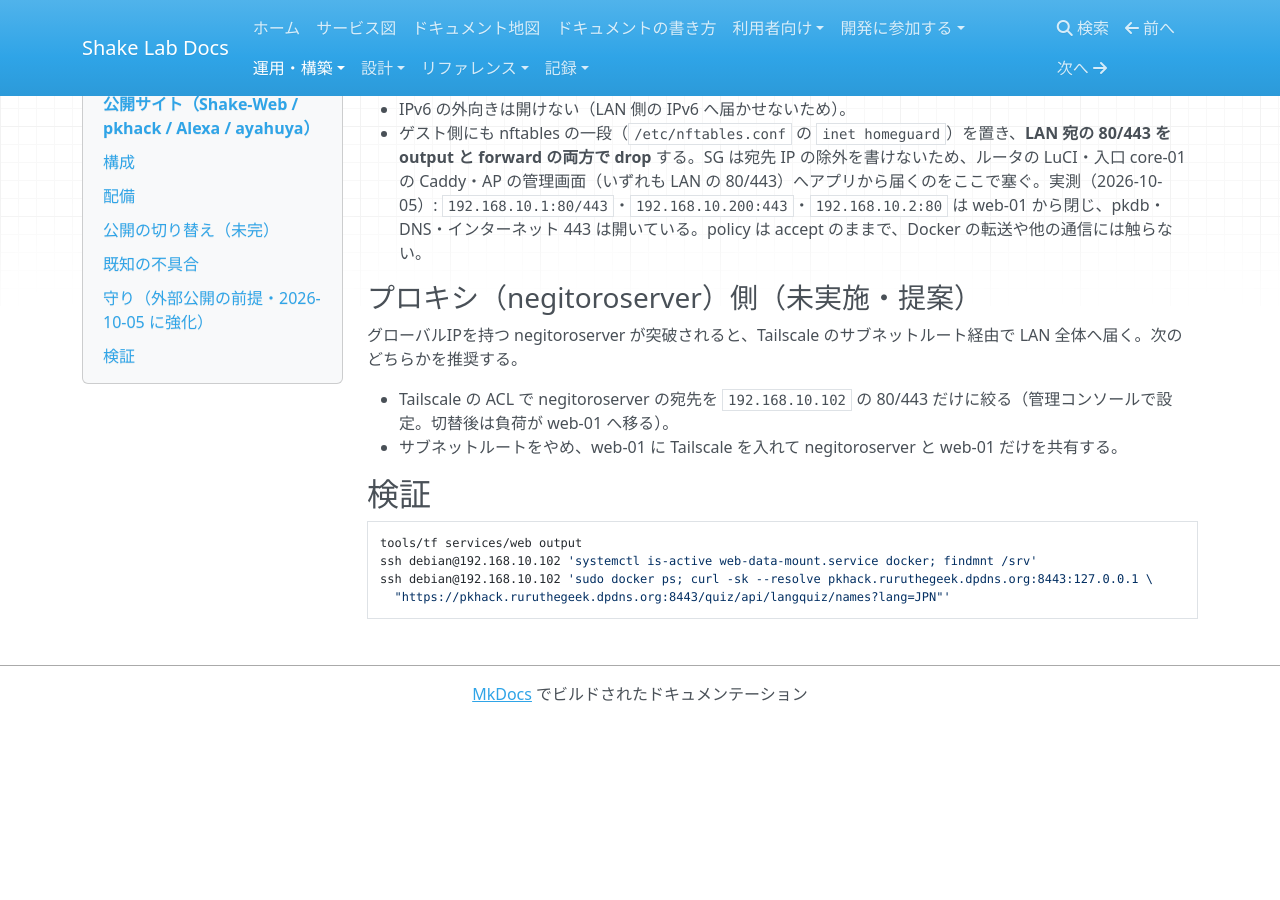
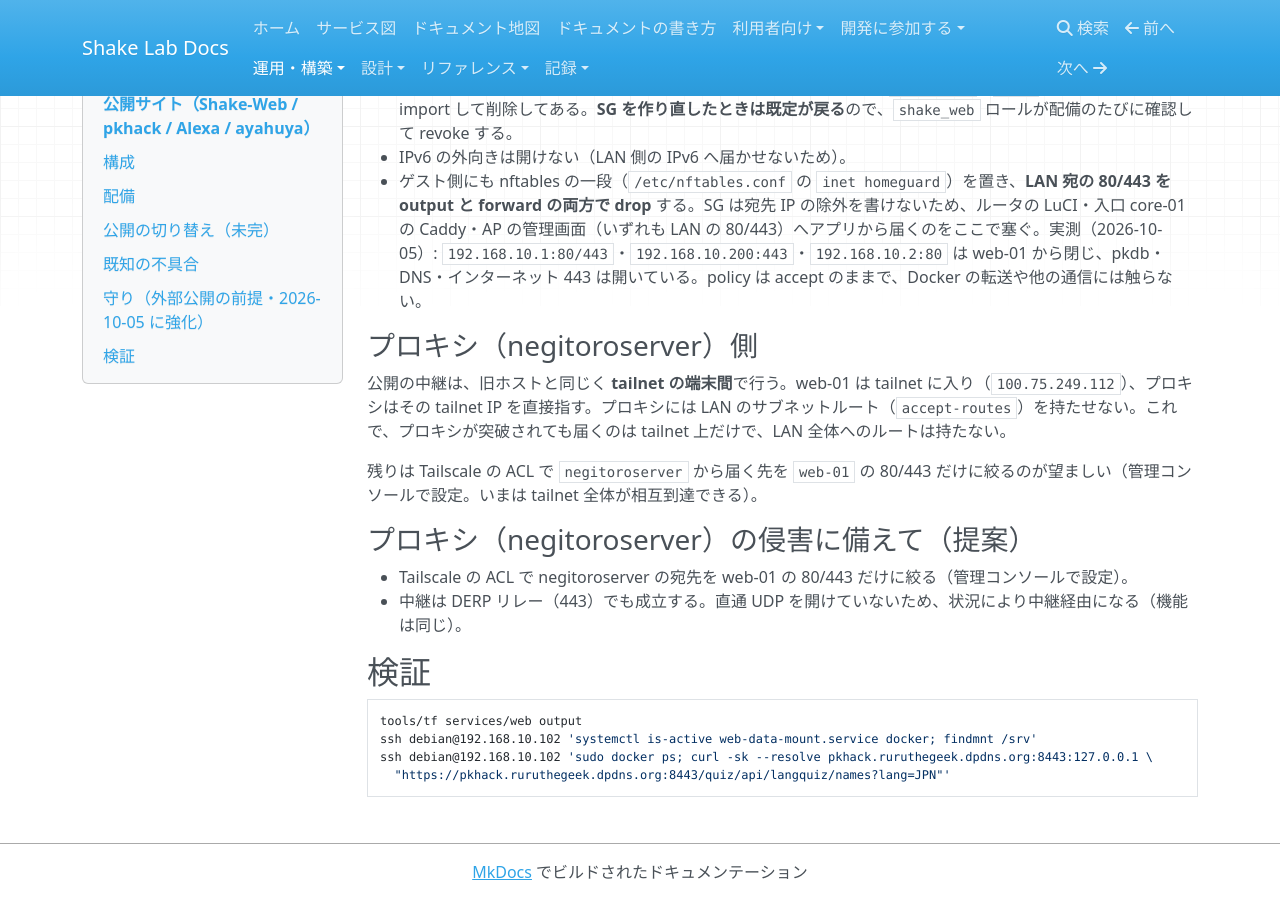
Before and after one commit to rurutheGeek/shake-cloud, an MkDocs documentation site: the page built from docs/operations/web.md, in a window 1280 px wide and 900 px high, scrolled down 2527 px. Built offline with MkDocs 1.6.1, drawn with Linux system fonts in a browser that asks for light colours; nearby versions of some CDN libraries; a script that is not in the unit is left out; before the commit the page ends 3249 px from its top, so only the background shows below that; some of the changed text lies outside the part shown.

Commit message:
docs(web): 中継を tailnet 経由（web-01 へ直接）に合わせる
web-01 を tailnet に参加させ（100.75.249.112）、negitoroserver は旧ホストと
同じく tailnet IP を直接中継する。プロキシに LAN のサブネットルートは
持たせない。

```diff
--- a/docs/operations/web.md
+++ b/docs/operations/web.md
@@ -29,7 +29,7 @@
 | 配備先 | web-01（`192.168.10.102`）。Compose と `.env` は `/opt/shake-web`、ソース・静的物・ログ・証明書は `/srv/shake-web`（データディスク） |
 | イメージ | nginx・`shake-web-quiz:local`・`shake-web-pkhack:local`・`shake-web-alexa:local`（アプリはホストでビルドするため digest 固定は無い） |
 | DB | `pkdb.apextox.dpdns.org:5432`（apps-01）。`sleepy_pkdb`・`shakeweb`・`pkhack`。旧ホストの `host.docker.internal` から切り替えた |
-| 入口（現在） | Cloudflare → `negitoroserver`（`100.92.253.28`）の nginx stream（443・PROXY protocol）と sslh（80）→ web-01 |
+| 入口（現在） | Cloudflare → `negitoroserver`（`100.92.253.28`）の nginx stream（443・PROXY protocol）と sslh（80）→ **web-01 の tailnet IP `100.75.249.112`**。web-01 は tailnet 端末（`--accept-dns=false`、ルートは受けない）。プロキシには LAN のサブネットルートを持たせない |
 | 入口（予定） | core-01 の Caddy へ寄せる（[edge.md](edge.md)）。名前は `ruruthegeek.dpdns.org` ゾーンのまま |
 | 秘密値 | `platform/sops/shake-web.sops.yaml`（Deploy key 3本・CloudFlare Origin 証明鍵・DB パスワード・セッション鍵） |
 | コード | `stacks/shake-web/`、`platform/ansible/roles/shake_web/`、`platform/ansible/shake-web.yml`、`platform/terraform/services/web/` |
@@ -81,12 +81,16 @@
 - IPv6 の外向きは開けない（LAN 側の IPv6 へ届かせないため）。
 - ゲスト側にも nftables の一段（`/etc/nftables.conf` の `inet homeguard`）を置き、**LAN 宛の 80/443 を output と forward の両方で drop** する。SG は宛先 IP の除外を書けないため、ルータの LuCI・入口 core-01 の Caddy・AP の管理画面（いずれも LAN の 80/443）へアプリから届くのをここで塞ぐ。実測（2026-10-05）: `192.168.10.1:80/443`・`192.168.10.200:443`・`192.168.10.2:80` は web-01 から閉じ、pkdb・DNS・インターネット 443 は開いている。policy は accept のままで、Docker の転送や他の通信には触らない。
 
-### プロキシ（negitoroserver）側（未実施・提案）
+### プロキシ（negitoroserver）側
 
-グローバルIPを持つ negitoroserver が突破されると、Tailscale のサブネットルート経由で LAN 全体へ届く。次のどちらかを推奨する。
+公開の中継は、旧ホストと同じく **tailnet の端末間**で行う。web-01 は tailnet に入り（`100.75.249.112`）、プロキシはその tailnet IP を直接指す。プロキシには LAN のサブネットルート（`accept-routes`）を持たせない。これで、プロキシが突破されても届くのは tailnet 上だけで、LAN 全体へのルートは持たない。
 
-- Tailscale の ACL で negitoroserver の宛先を `192.168.10.102` の 80/443 だけに絞る（管理コンソールで設定。切替後は負荷が web-01 へ移る）。
-- サブネットルートをやめ、web-01 に Tailscale を入れて negitoroserver と web-01 だけを共有する。
+残りは Tailscale の ACL で `negitoroserver` から届く先を `web-01` の 80/443 だけに絞るのが望ましい（管理コンソールで設定。いまは tailnet 全体が相互到達できる）。
+
+### プロキシ（negitoroserver）の侵害に備えて（提案）
+
+- Tailscale の ACL で negitoroserver の宛先を web-01 の 80/443 だけに絞る（管理コンソールで設定）。
+- 中継は DERP リレー（443）でも成立する。直通 UDP を開けていないため、状況により中継経由になる（機能は同じ）。
 
 ## 検証
 
```
Also changed, not shown: 2 other files.
